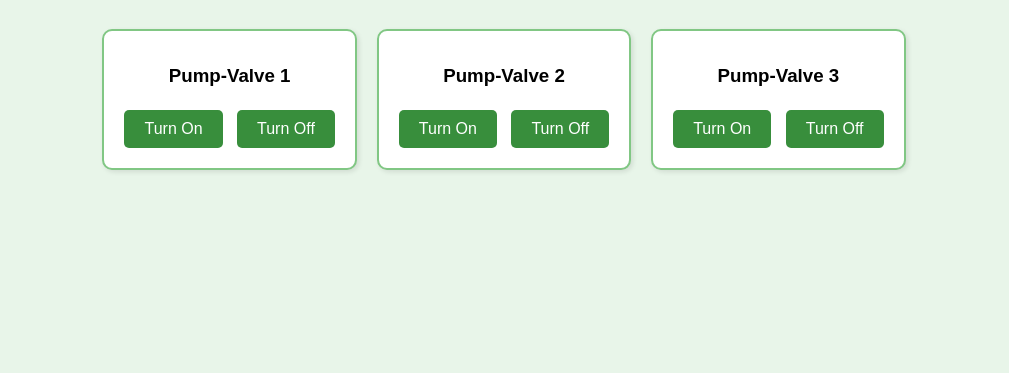
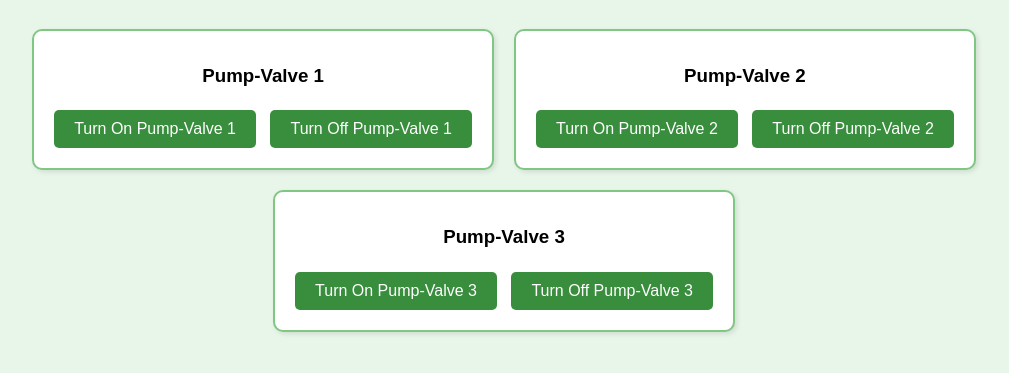
Before and after one commit to haziqimran679/Web_Capstone, a website: page index.html in a window 1280 px wide. Shown: the part 61-434 px from the top of the page, without its empty margins (136-1145 px from the left). Drawn offline with Linux system fonts and the light colour scheme.

```diff
--- a/index.html
+++ b/index.html
@@ -51,18 +51,18 @@
     <div class="control-panel">
         <div class="control-group">
             <h3>Pump-Valve 1</h3>
-            <button onclick="controlDevice('V1', 1)">Turn On</button>
-            <button onclick="controlDevice('V1', 0)">Turn Off</button>
+            <button id="pump-valve-1" onclick="controlDevice('V1', 1)">Turn On Pump-Valve 1</button>
+            <button id="pump-valve-1-off" onclick="controlDevice('V1', 0)">Turn Off Pump-Valve 1</button>
         </div>
         <div class="control-group">
             <h3>Pump-Valve 2</h3>
-            <button onclick="controlDevice('V2', 1)">Turn On</button>
-            <button onclick="controlDevice('V2', 0)">Turn Off</button>
+            <button id="pump-valve-2" onclick="controlDevice('V2', 1)">Turn On Pump-Valve 2</button>
+            <button id="pump-valve-2-off" onclick="controlDevice('V2', 0)">Turn Off Pump-Valve 2</button>
         </div>
         <div class="control-group">
             <h3>Pump-Valve 3</h3>
-            <button onclick="controlDevice('V3', 1)">Turn On</button>
-            <button onclick="controlDevice('V3', 0)">Turn Off</button>
+            <button id="pump-valve-1" onclick="controlDevice('V3', 1)">Turn On Pump-Valve 3</button>
+            <button id="pump-valve-1-off" onclick="controlDevice('V3', 0)">Turn Off Pump-Valve 3</button>
         </div>
     </div>
 </body>
```
Also changed, not shown: server.js (+14 -0 lines).
